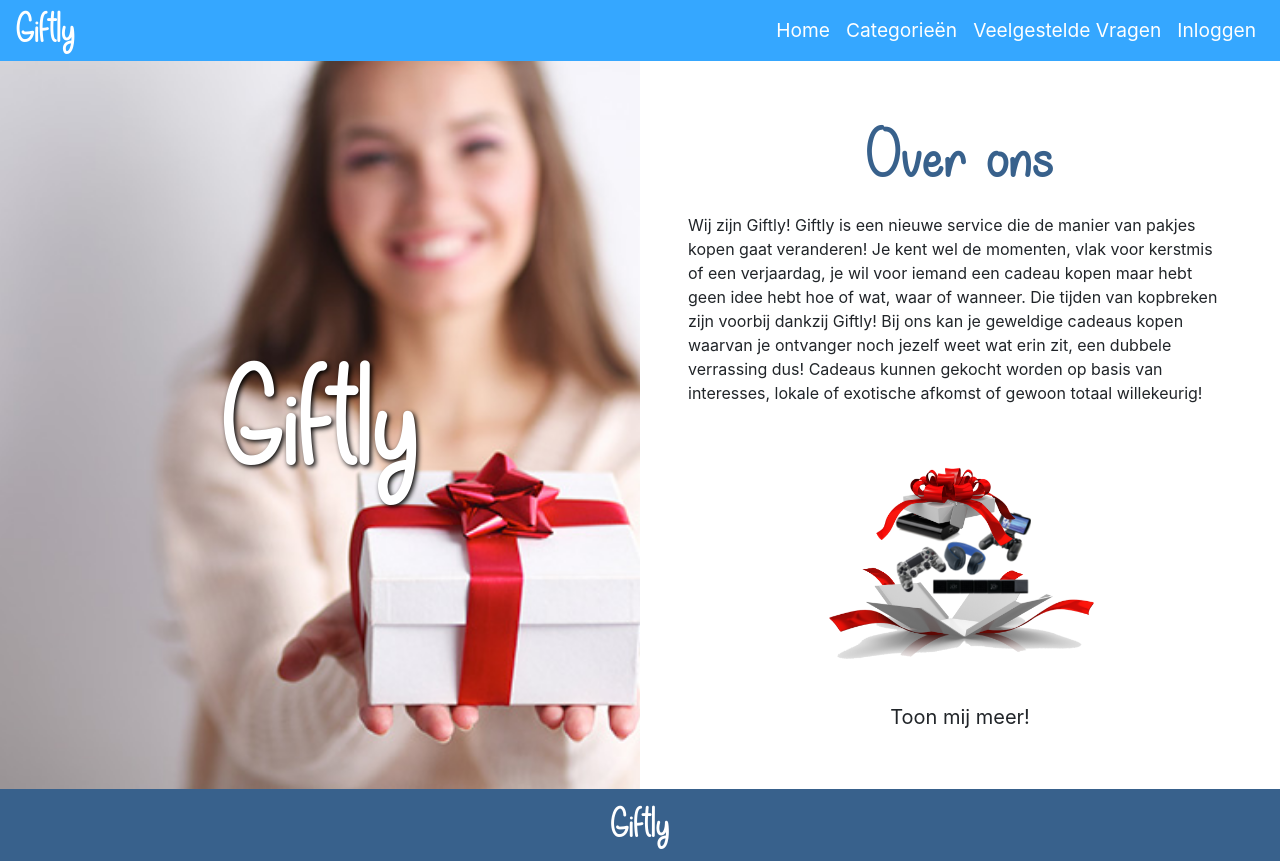
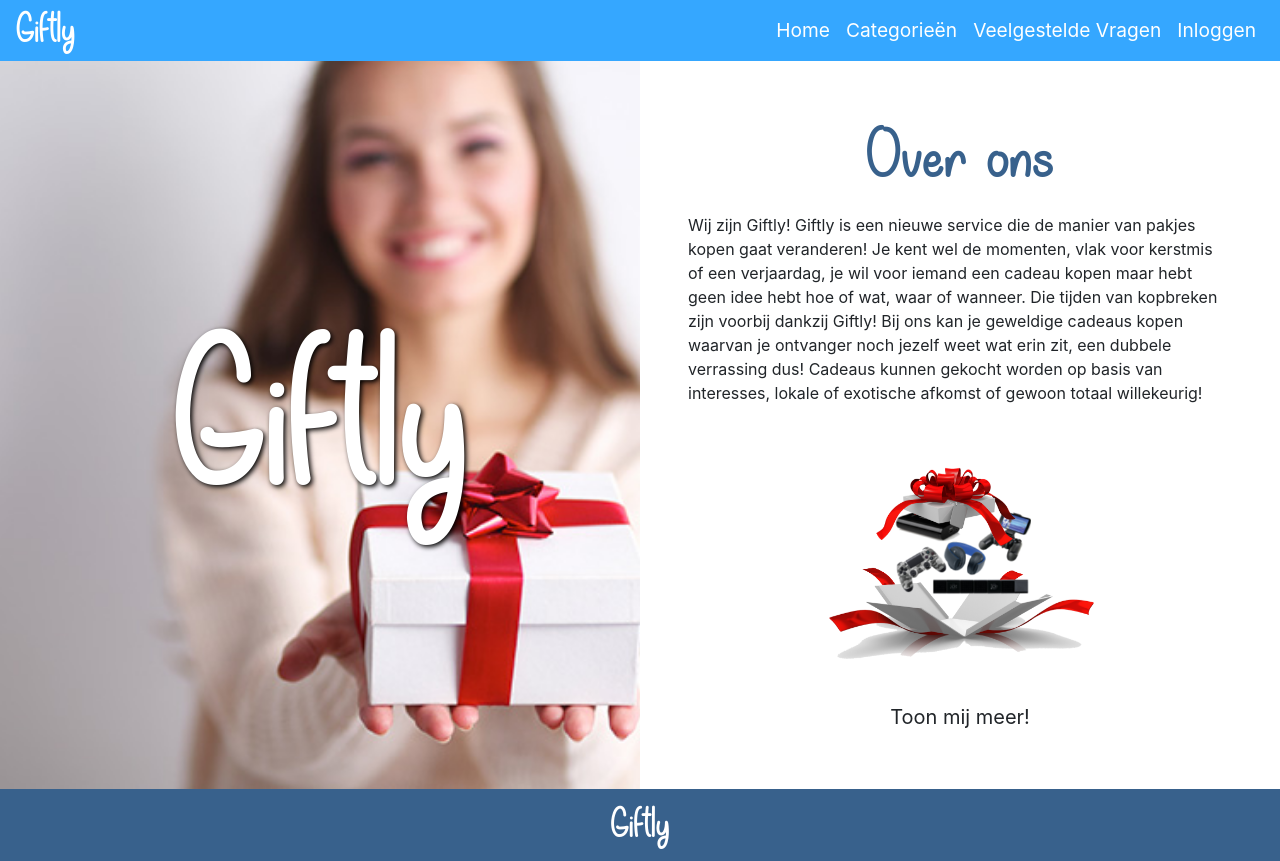
Before and after one commit to JensVanAssche/giftly, a Vue app: page / in a window 1280 px wide. Built offline with nearby package versions, Linux system fonts and the light colour scheme; a small style sheet from the web is missing.

Commit message:
Giftly  home logo groter

```diff
--- a/src/assets/scss/_variables.scss
+++ b/src/assets/scss/_variables.scss
@@ -6,10 +6,10 @@ $background-color: #dddddd;
 $footer-text-size: 3rem;
 $footer-text-color: white;
 
-$light-blue: #35A7FF;
-$dark-blue: #38618C;
-$bright-pink: #FF5964;
+$light-blue: #35a7ff;
+$dark-blue: #38618c;
+$bright-pink: #ff5964;
 
-$hero-text-size: 10rem;
+$hero-text-size: 15rem;
 $hero-text-color: white;
 $hero-text-size-mobile: 5rem;
```
